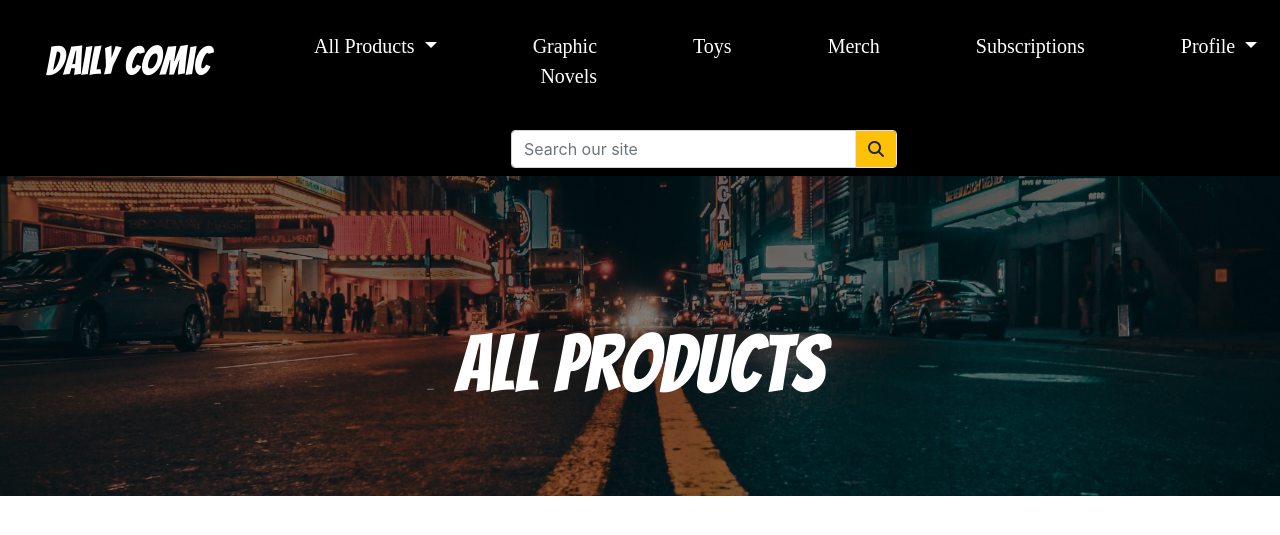
After one commit to ajgoward/Daily_Comic, a Django app: page /products/ in a window 1280 px wide; the page is wider, and only the part inside the window is pictured. The commit adds this page. Shown: the top 535 px of that part. Run offline with Django 3.2, Linux system fonts and the light colour scheme; some libraries are stand-ins or nearby versions.

Commit message:
addedthe product view and the settings and within the products app

```diff
--- a/Daily_Comic/urls.py
+++ b/Daily_Comic/urls.py
@@ -7,4 +7,5 @@ urlpatterns = [
     path('admin/', admin.site.urls),
     path('accounts/', include('allauth.urls')),
     path('', include('home.urls')),
+    path('products/', include('products.urls')),
 ] + static(settings.MEDIA_URL, document_root=settings.MEDIA_ROOT)
--- /dev/null
+++ b/products/templates/products/products.html
@@ -0,0 +1,10 @@
+{% extends 'base.html' %}
+{% load static %}
+
+{% block content %}
+<div class="hero-image1">
+  <div class="hero-text">
+    <h1>All Products</h1>
+  </div>
+</div>
+{% endblock %}
--- /dev/null
+++ b/products/urls.py
@@ -0,0 +1,7 @@
+from django.urls import path
+from . import views
+
+
+urlpatterns = [
+    path('', views.all_stock, name='products'),
+    ]
--- a/products/views.py
+++ b/products/views.py
@@ -1,3 +1,6 @@
 from django.shortcuts import render
 
-# Create your views here.
+
+def all_stock(request):
+
+    return render(request, 'products/products.html')
--- a/static/css/base.css
+++ b/static/css/base.css
@@ -43,6 +43,11 @@ body, html {
   margin: 0;
 }
 
+h1{
+      font-family: 'Bangers';
+  font-size: 80px;
+}
+
 /*recied from w3 schools */
 .bg {
   /* The image used */
@@ -57,6 +62,30 @@ body, html {
   background-size: cover;
 }
 
+.hero-image1 {
+  /* Use "linear-gradient" to add a darken background effect to the image (photographer.jpg). This will make the text easier to read */
+  background-image: linear-gradient(rgba(0, 0, 0, 0.5), rgba(0, 0, 0, 0.5)), url("/media/street.jpg");
+
+  /* Set a specific height */
+  height: 40%;
+
+  /* Position and center the image to scale nicely on all screens */
+  background-position: center;
+  background-repeat: no-repeat;
+  background-size: cover;
+  position: relative;
+}
+
+/* Place text in the middle of the image */
+.hero-text {
+  text-align: center;
+  position: absolute;
+  top: 60%;
+  left: 50%;
+  transform: translate(-50%, -50%);
+  color: white;
+}
+
 @media only screen and (max-width: 1024px) {
   .bg {
   background-image: url("/media/street.jpg");
@@ -69,6 +98,9 @@ body, html {
   .search{
     margin-left: 0;
 }
+  h1{
+      font-size: 40px;
+  }
 }
 
 .home-button {
--- a/templates/base.html
+++ b/templates/base.html
@@ -58,7 +58,7 @@
 						<a class="dropdown-item" href="#">By Price</a>
 						<a class="dropdown-item" href="#">By Rating</a>
 						<div class="dropdown-divider"></div>
-						<a class="dropdown-item" href="#">All Products</a>
+						<a class="dropdown-item" href="{% url 'products' %}">All Products</a>
 					</div>
 				</li>
 				<li class="nav-item active">
```
Also changed, not shown: 1 other file.
